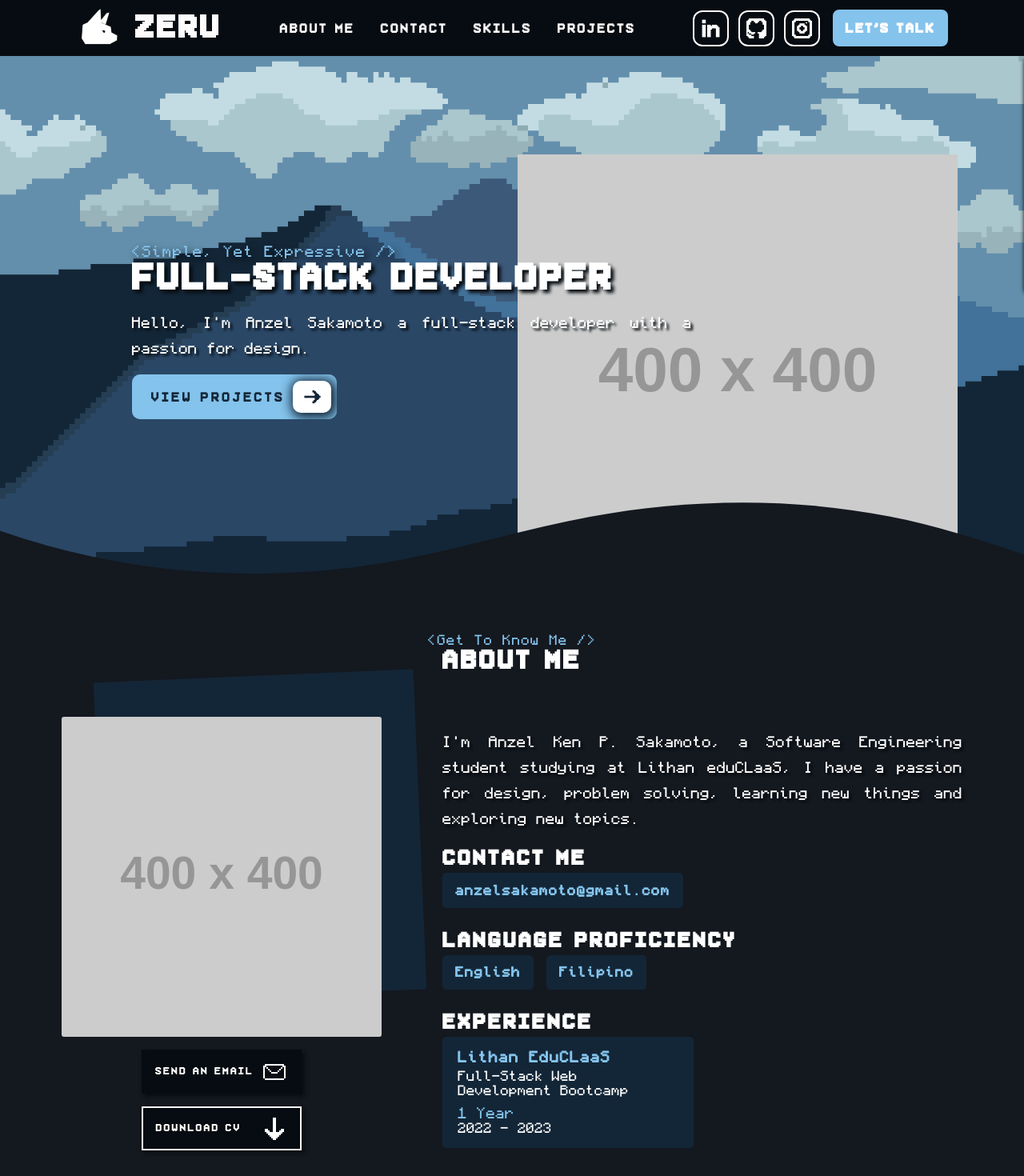
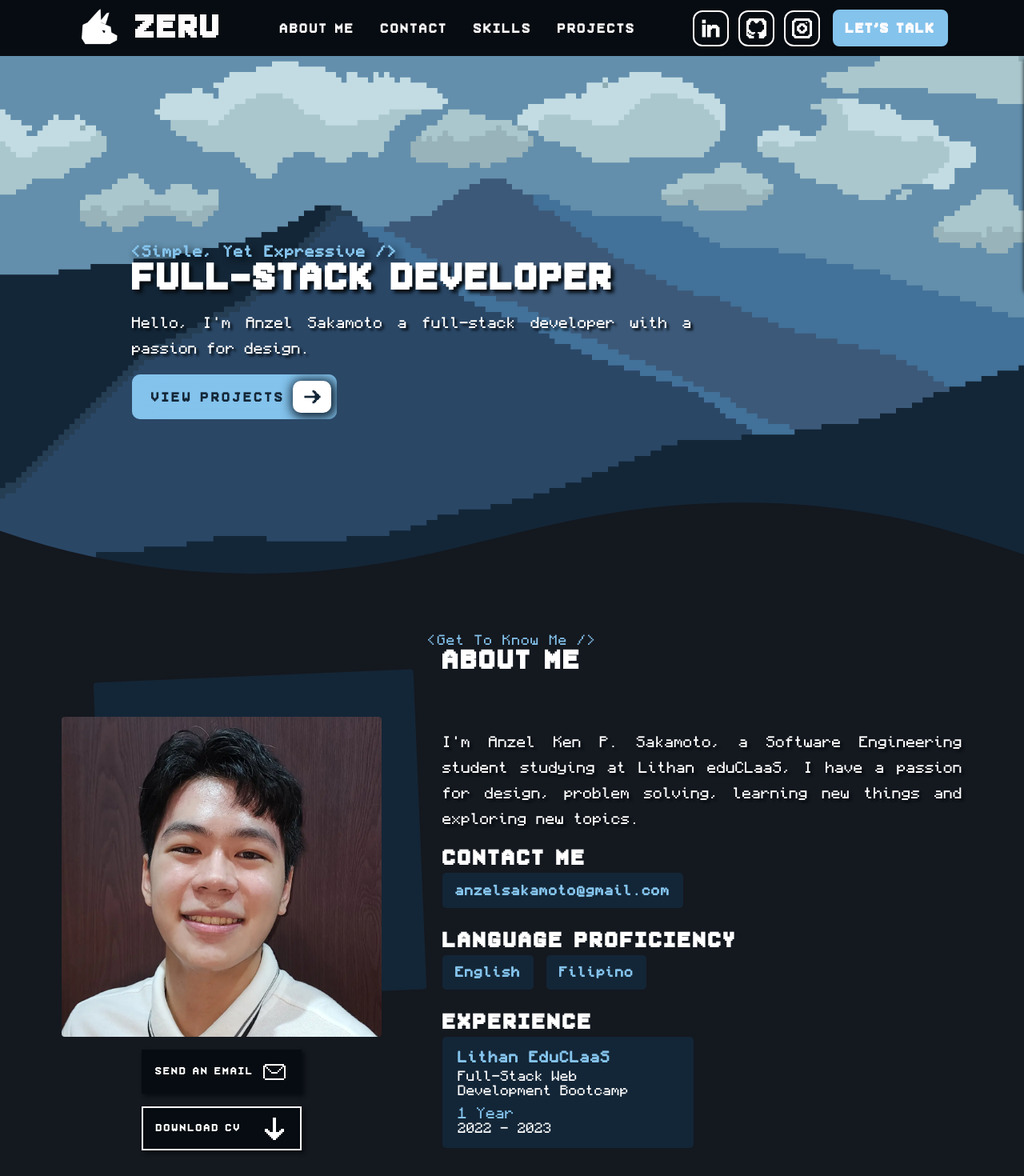
Before and after one commit to SN-Taisho/portfolio, a React (Create React App) app: page / in a window 1280 px wide. Shown: the top 1470 px of the page at 80% size. Built offline with nearby package versions, Linux system fonts and the light colour scheme.

Commit message:
Added profile photo

```diff
--- a/src/App.css
+++ b/src/App.css
@@ -440,6 +440,7 @@ footer {
     font-size: 1.1rem;
     letter-spacing: 1px;
     margin-bottom: -5px;
+    font-weight: bold;
     text-shadow: 4px 4px 10px var(--bgDark);
 }
 .span-title {
@@ -703,7 +704,7 @@ fill: var(--bgMedium);
 
 #about-left .image-wrapper {
     aspect-ratio: 1/1;
-    border-radius: 3px;
+    border-radius: 4px;
     overflow: hidden;
     width: clamp(250px, 100%, 400px);
     z-index: 2;
@@ -738,7 +739,7 @@ fill: var(--bgMedium);
 .pseudo {
     animation: tilt 4s ease-in-out infinite;
     background-color: var(--secondary);
-    border-radius: 3px;
+    border-radius: 4px;
     height: 100%;
     transform: rotate(3deg);
     width: 100%;
--- a/src/sections/AboutMe.js
+++ b/src/sections/AboutMe.js
@@ -1,4 +1,4 @@
-import Profile from "../assets/images/Profile2-Alt.png";
+import Profile from "../assets/images/Profile.webp";
 import Email from "../assets/icons/email-icon.png";
 import Download from "../assets/icons/arrow-down-icon.png";
 
@@ -37,7 +37,7 @@ export default function AboutMe() {
                 <div className="width-limiter">
                     <div id="about-left">
                         <div className="image-wrapper">
-                            <img src="https://placehold.co/400" alt="Me" width={450} height={450} />
+                            <img src={Profile} alt="Me" width={450} height={450} />
                         </div>
 
                         <div className="float-container">
--- a/src/sections/Landing.js
+++ b/src/sections/Landing.js
@@ -1,4 +1,3 @@
-import Profile from '../assets/images/Profile2.png'
 import ArrowRight from '../assets/icons/arrow-right-icon.png';
 
 export default function Landing() {
@@ -24,7 +23,7 @@ export default function Landing() {
                 </div>
 
                 <div className="image-wrapper animate__animated animate__fadeInRight">
-                    <img src="https://placehold.co/400" alt="Me" />
+                    <img src="https://placehold.co/400" alt="Me"  style={{opacity: "0"}}/>
                 </div>
             </div>
             <div className="landing-divider">
```
Also changed, not shown: src/assets/images/Profile.webp (added).
